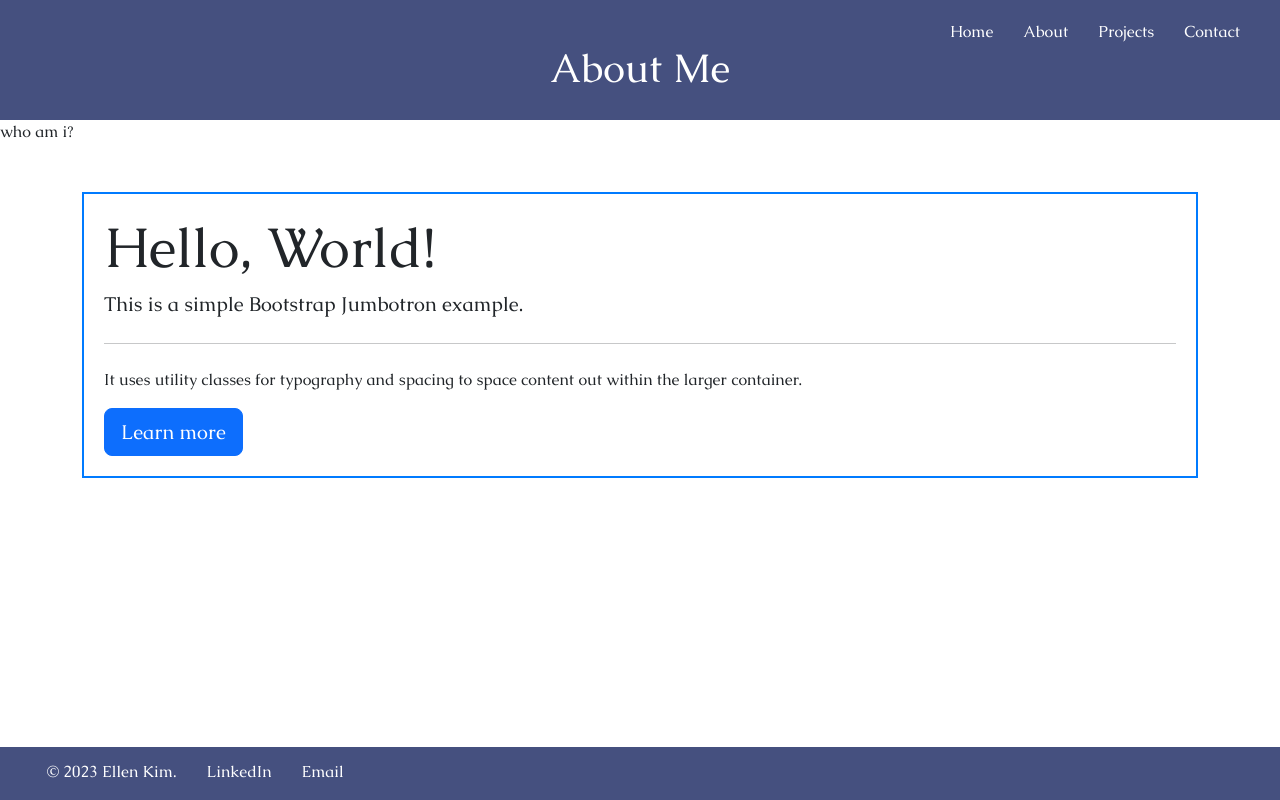
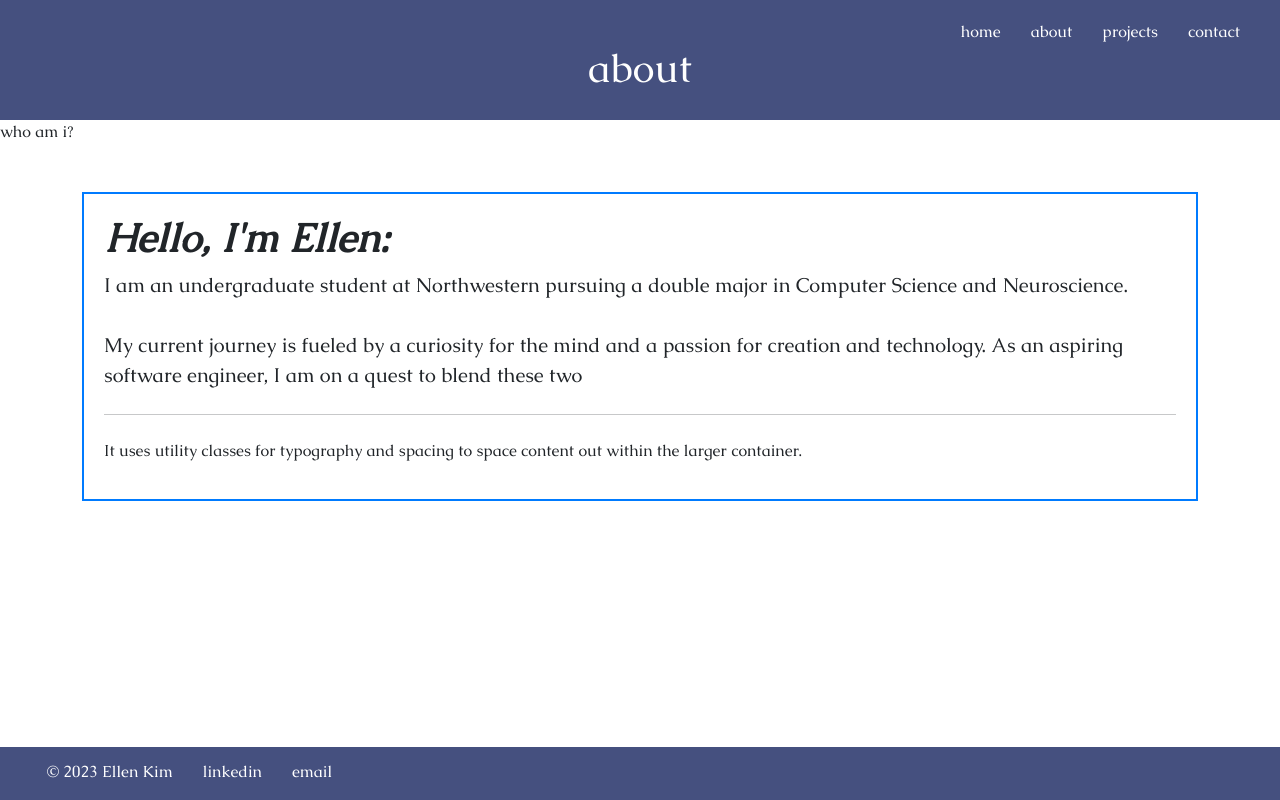
Before and after one commit to ellennkim/ellennkim.github.io, a plain HTML site: page about.html in a window 1280 px wide. Drawn offline with nearby package versions, Linux system fonts and the light colour scheme.

Commit message:
Fixing HTML Files

```diff
--- a/about.html
+++ b/about.html
@@ -11,24 +11,28 @@
     <header>
         <nav>
             <ul>
-                <li><a href="index.html">Home</a></li>
-                <li><a href="about.html">About</a></li>
-                <li><a href="projects.html">Projects</a></li>
-                <li><a href="contact.html">Contact</a></li>
+                <li><a href="index.html">home</a></li>
+                <li><a href="about.html">about</a></li>
+                <li><a href="projects.html">projects</a></li>
+                <li><a href="contact.html">contact</a></li>
             </ul>
         </nav>
-        <h1>About Me</h1>
+        <h1>about</h1>
     </header>
     <main>
         <p>who am i?</p>
 
-                <div class="container mt-5">
+        <div class="container mt-5">
             <div class="outlined-jumbotron jumbotron">
-                <h1 class="display-4">Hello, World!</h1>
-                <p class="lead">This is a simple Bootstrap Jumbotron example.</p>
-                <hr class="my-4">
+                <h1 class="jumbotron-title">Hello, I'm Ellen:</h1>
+                <p class="lead">I am an undergraduate student at Northwestern pursuing a double major in Computer Science and Neuroscience. <br>
+                    <br>
+                    My current journey is fueled by a curiosity for the mind and a passion for creation and technology.
+                    As an aspiring software engineer, I am on a quest to blend these two
+                </p>
+                <hr class="my-4"> <!--horizontal divider-->
                 <p>It uses utility classes for typography and spacing to space content out within the larger container.</p>
-                <a class="btn btn-primary btn-lg" href="#" role="button">Learn more</a>
+                <!-- <a class="btn btn-primary btn-lg" href="#" role="button">Learn more</a> -->
             </div>
         </div>
     </main>
@@ -36,9 +40,9 @@
     <div class="navbar-bottom">
         <nav>
           <ul>
-            <li><p class="copyright">© 2023 Ellen Kim.</p></li>
-            <li><a href="https://www.linkedin.com/in/ellennkim/">LinkedIn</a></li>
-            <li><a href="mailto:ellenkim2026@u.northwestern.edu">Email</a></li>
+            <li><p class="copyright">© 2023 Ellen Kim</p></li>
+            <li><a href="https://www.linkedin.com/in/ellennkim/">linkedin</a></li>
+            <li><a href="mailto:ellenkim2026@u.northwestern.edu">email</a></li>
           </ul>
         </nav>
     </div>
--- a/styles.css
+++ b/styles.css
@@ -3,6 +3,7 @@
     --highlight-color: #D3D7E6;
     --shadow-color: #29304c;
     --darker-tint: #58628c;
+    --blue-two: #538B9A;
 }
 
 @font-face {
@@ -128,3 +129,13 @@ nav ul li a:hover {
 .copyright {
     color: white;
 }
+
+.jumbotron-title {
+    font-style: italic;
+    font-weight: bold;
+}
+
+.korean-name {
+    float: right;
+    color: var(--blue-two);
+}
```
Also changed, not shown: contact.html (+7 -7 lines), index.html (+9 -8 lines), projects.html (+8 -8 lines).
